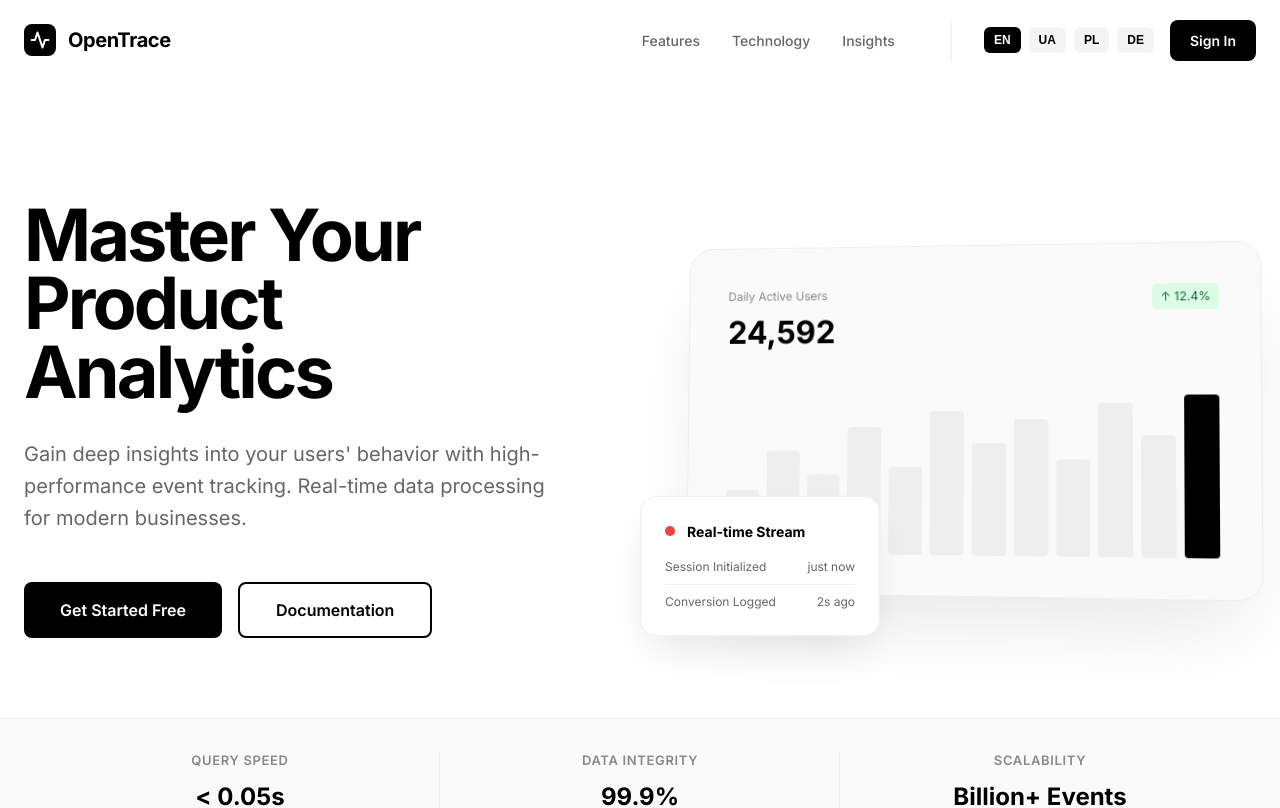
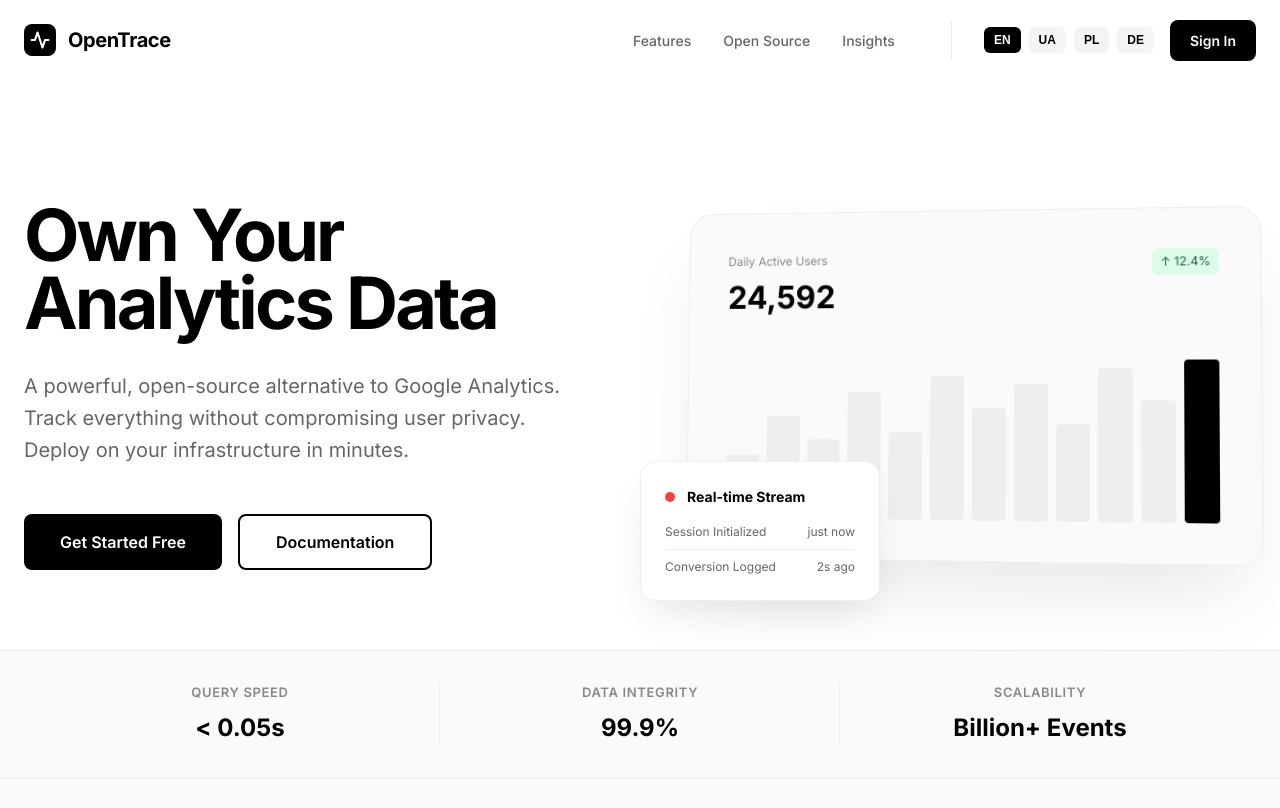
Before and after one commit to del4pp/opentrace, a Next.js app in the folder frontend/: page / in a window 1280 px wide. Shown: the top 808 px of the page. Built offline with nearby package versions, Linux system fonts and the light colour scheme; no server answers.

Commit message:
fix: full translation support and improved footer with social icons

```diff
--- a/frontend/app/page.js
+++ b/frontend/app/page.js
@@ -54,7 +54,7 @@ export default function LandingPage() {
           <nav className={styles.desktopNav}>
             <div className={styles.navLinks}>
               <a href="#features" className={styles.navItem}>{t('landing.nav.features')}</a>
-              <a href="#tech" className={styles.navItem}>Technology</a>
+              <a href="#tech" className={styles.navItem}>{t('landing.nav.opensource')}</a>
               <a href="#insights" className={styles.navItem}>Insights</a>
             </div>
 
@@ -87,10 +87,9 @@ export default function LandingPage() {
       {/* Hero */}
       <section className={styles.heroSection}>
         <div className={styles.heroContent}>
-          <h1 className={styles.heroTitle}>Master Your Product Analytics</h1>
+          <h1 className={styles.heroTitle}>{t('landing.hero.title')}</h1>
           <p className={styles.heroSubtitle}>
-            Gain deep insights into your users' behavior with high-performance event tracking.
-            Real-time data processing for modern businesses.
+            {t('landing.hero.subtitle')}
           </p>
           <div className={styles.heroActions}>
             <Link href="/login" className={styles.primaryBtn}>
@@ -138,16 +137,16 @@ export default function LandingPage() {
       <section id="insights" className={styles.statsSection}>
         <div className={styles.statsGrid}>
           <div className={styles.statItem}>
-            <div className={styles.statLabel}>Query Speed</div>
+            <div className={styles.statLabel}>{t('landing.stats_block.speed')}</div>
             <div className={styles.statValue}>&lt; 0.05s</div>
           </div>
           <div className={styles.statItem}>
-            <div className={styles.statLabel}>Data Integrity</div>
+            <div className={styles.statLabel}>{t('landing.stats_block.integrity')}</div>
             <div className={styles.statValue}>99.9%</div>
           </div>
           <div className={styles.statItem}>
-            <div className={styles.statLabel}>Scalability</div>
-            <div className={styles.statValue}>Billion+ Events</div>
+            <div className={styles.statLabel}>{t('landing.stats_block.scalability')}</div>
+            <div className={styles.statValue}>{t('landing.stats_block.events')}</div>
           </div>
         </div>
       </section>
@@ -156,24 +155,24 @@ export default function LandingPage() {
       <section id="tech" className={styles.featuresSection} style={{ background: '#fafafa' }}>
         <div className={styles.featuresContainer}>
           <div className={styles.sectionHeader}>
-            <h2 className={styles.sectionTitle}>Built for Scale</h2>
-            <p className={styles.sectionSubtitle}>Developed with the most advanced technical stack to ensure stability and performance.</p>
+            <h2 className={styles.sectionTitle}>{t('landing.tech_stack.title')}</h2>
+            <p className={styles.sectionSubtitle}>{t('landing.tech_stack.subtitle')}</p>
           </div>
           <div className={styles.featuresGrid}>
             <div className={styles.featureCard} style={{ background: '#fff' }}>
               <div className={styles.featureIcon}>⚡</div>
-              <h3 className={styles.featureTitle}>FastAPI Engine</h3>
-              <p className={styles.featureDesc}>Asynchronous core handling thousands of requests per second with minimal overhead.</p>
+              <h3 className={styles.featureTitle}>{t('landing.tech_stack.fastapi.title')}</h3>
+              <p className={styles.featureDesc}>{t('landing.tech_stack.fastapi.desc')}</p>
             </div>
             <div className={styles.featureCard} style={{ background: '#fff' }}>
               <div className={styles.featureIcon}>📊</div>
-              <h3 className={styles.featureTitle}>ClickHouse Storage</h3>
-              <p className={styles.featureDesc}>The world's fastest columnar database for analytical workloads and real-time reporting.</p>
+              <h3 className={styles.featureTitle}>{t('landing.tech_stack.clickhouse.title')}</h3>
+              <p className={styles.featureDesc}>{t('landing.tech_stack.clickhouse.desc')}</p>
             </div>
             <div className={styles.featureCard} style={{ background: '#fff' }}>
               <div className={styles.featureIcon}>⚛️</div>
-              <h3 className={styles.featureTitle}>Next.js Interface</h3>
-              <p className={styles.featureDesc}>Responsive and modern frontend built with the latest React patterns for fluid experience.</p>
+              <h3 className={styles.featureTitle}>{t('landing.tech_stack.nextjs.title')}</h3>
+              <p className={styles.featureDesc}>{t('landing.tech_stack.nextjs.desc')}</p>
             </div>
           </div>
         </div>
@@ -213,12 +212,17 @@ export default function LandingPage() {
             <div className={styles.cardType}>Enterprise Edition</div>
             <div className={styles.cardPrice}>Tier-1<span className={styles.cardPricePeriod}> Infrastructure</span></div>
             <div className={styles.cardFeatures}>
-              {['Custom Dashboards', 'Infinite Data Retention', 'Secure Architecture', 'API Access'].map((item, i) => (
+              {[
+                { key: 'dashboards', en: 'Custom Dashboards' },
+                { key: 'retention', en: 'Infinite Data Retention' },
+                { key: 'security', en: 'Secure Architecture' },
+                { key: 'api', en: 'API Access' }
+              ].map((item, i) => (
                 <div key={i} className={styles.cardFeatureItem}>
                   <div className={styles.checkIcon}>
                     <svg width="12" height="12" viewBox="0 0 24 24" fill="none" stroke="#000" strokeWidth="3" strokeLinecap="round" strokeLinejoin="round"><polyline points="20 6 9 17 4 12" /></svg>
                   </div>
-                  <span style={{ fontSize: '15px' }}>{item}</span>
+                  <span style={{ fontSize: '15px' }}>{t(`landing.enterprise.${item.key}`)}</span>
                 </div>
               ))}
             </div>
@@ -238,17 +242,31 @@ export default function LandingPage() {
               <div className={styles.footerDesc}>
                 {t('landing.footer.tagline')}
               </div>
+              <div className={styles.socialLinks}>
+                <a href="https://t.me/opentrace_analytics" target="_blank" className={styles.socialIcon} title="Telegram">
+                  <svg width="20" height="20" viewBox="0 0 24 24" fill="none" stroke="currentColor" strokeWidth="2" strokeLinecap="round" strokeLinejoin="round"><path d="m22 2-7 20-4-9-9-4Z" /><path d="M22 2 11 13" /></svg>
+                </a>
+                <a href="https://discord.gg/opentrace" target="_blank" className={styles.socialIcon} title="Discord">
+                  <svg width="20" height="20" viewBox="0 0 24 24" fill="none" stroke="currentColor" strokeWidth="2" strokeLinecap="round" strokeLinejoin="round"><circle cx="9" cy="12" r="1" /><circle cx="15" cy="12" r="1" /><path d="M7.5 7.1c2.1-.9 4.9-.9 7 0M5 19l4.5-1.5M19 19l-4.5-1.5" /></svg>
+                </a>
+                <a href="https://github.com/del4pp/opentrace" target="_blank" className={styles.socialIcon} title="GitHub">
+                  <svg width="20" height="20" viewBox="0 0 24 24" fill="none" stroke="currentColor" strokeWidth="2" strokeLinecap="round" strokeLinejoin="round"><path d="M9 19c-5 1.5-5-2.5-7-3m14 6v-3.87a3.37 3.37 0 0 0-.94-2.61c3.14-.35 6.44-1.54 6.44-7A5.44 5.44 0 0 0 20 4.77 5.07 5.07 0 0 0 19.91 1S18.73.65 16 2.48a13.38 13.38 0 0 0-7 0C6.27.65 5.09 1 5.09 1A5.07 5.07 0 0 0 5 4.77a5.44 5.44 0 0 0-1.5 3.78c0 5.42 3.3 6.61 6.44 7A3.37 3.37 0 0 0 9 18.13V22" /></svg>
+                </a>
+                <a href="https://instagram.com/opentrace" target="_blank" className={styles.socialIcon} title="Instagram">
+                  <svg width="20" height="20" viewBox="0 0 24 24" fill="none" stroke="currentColor" strokeWidth="2" strokeLinecap="round" strokeLinejoin="round"><rect width="20" height="20" x="2" y="2" rx="5" ry="5" /><path d="M16 11.37A4 4 0 1 1 12.63 8 4 4 0 0 1 16 11.37z" /><line x1="17.5" x2="17.51" y1="6.5" y2="6.5" /></svg>
+                </a>
+              </div>
             </div>
             <div className={styles.footerLinks}>
               <div>
-                <div className={styles.footerGroupTitle}>Product</div>
+                <div className={styles.footerGroupTitle}>{t('landing.footer.product')}</div>
                 <div className={styles.footerGroupLinks}>
-                  <a href="#features" className={styles.footerLink}>Features</a>
-                  <a href="#tech" className={styles.footerLink}>Tech</a>
+                  <a href="#features" className={styles.footerLink}>{t('landing.nav.features')}</a>
+                  <a href="#tech" className={styles.footerLink}>{t('landing.nav.opensource')}</a>
                 </div>
               </div>
               <div>
-                <div className={styles.footerGroupTitle}>Company</div>
+                <div className={styles.footerGroupTitle}>{t('landing.footer.community')}</div>
                 <div className={styles.footerGroupLinks}>
                   <a href="#" className={styles.footerLink}>About</a>
                   <a href="#" className={styles.footerLink}>Contact</a>
--- a/frontend/translations/index.js
+++ b/frontend/translations/index.js
@@ -474,6 +474,35 @@ export const translations = {
         resources: "Resources",
         community: "Community",
       },
+      stats_block: {
+        speed: "Query Speed",
+        integrity: "Data Integrity",
+        scalability: "Scalability",
+        events: "Billion+ Events"
+      },
+      tech_stack: {
+        title: "Built for Scale",
+        subtitle: "Developed with the most advanced technical stack to ensure stability and performance.",
+        fastapi: {
+          title: "FastAPI Engine",
+          desc: "Asynchronous core handling thousands of requests per second with minimal overhead."
+        },
+        clickhouse: {
+          title: "ClickHouse Storage",
+          desc: "The world's fastest columnar database for analytical workloads and real-time reporting."
+        },
+        nextjs: {
+          title: "Next.js Interface",
+          desc: "Responsive and modern frontend built with the latest React patterns for fluid experience."
+        }
+      },
+      enterprise: {
+        tier: "Tier-1 Infrastructure",
+        dashboards: "Custom Dashboards",
+        retention: "Infinite Data Retention",
+        security: "Secure Architecture",
+        api: "API Access"
+      }
     },
     forgot_password: {
       title: "Reset Password",
@@ -1108,6 +1137,35 @@ export const translations = {
         resources: "Ресурси",
         community: "Спільнота",
       },
+      stats_block: {
+        speed: "Швидкість запитів",
+        integrity: "Цілісність даних",
+        scalability: "Масштабованість",
+        events: "Мільярди подій"
+      },
+      tech_stack: {
+        title: "Побудовано для масштабу",
+        subtitle: "Розроблено з використанням найсучаснішого технічного стеку для забезпечення стабільності та швидкості.",
+        fastapi: {
+          title: "Двигун FastAPI",
+          desc: "Асинхронне ядро, що обробляє тисячі запитів на секунду з мінімальними затримками."
+        },
+        clickhouse: {
+          title: "Сховище ClickHouse",
+          desc: "Найшвидша у світі колонкова база даних для аналітичних задач та звітів у реальному часі."
+        },
+        nextjs: {
+          title: "Інтерфейс Next.js",
+          desc: "Адаптивний та сучасний фронтенд, побудований на новітніх паттернах React для плавної роботи."
+        }
+      },
+      enterprise: {
+        tier: "Tier-1 Інфраструктура",
+        dashboards: "Кастомні дашборди",
+        retention: "Безлімітне зберігання",
+        security: "Захищена архітектура",
+        api: "Доступ до API"
+      }
     },
     forgot_password: {
       title: "Відновлення паролю",
@@ -1606,6 +1664,35 @@ export const translations = {
         resources: "Zasoby",
         community: "Społeczność",
       },
+      stats_block: {
+        speed: "Szybkość zapytań",
+        integrity: "Integralność danych",
+        scalability: "Skalowalność",
+        events: "Miliardy zdarzeń"
+      },
+      tech_stack: {
+        title: "Zbudowane dla skali",
+        subtitle: "Opracowane przy użyciu najnowocześniejszego stosu technologicznego w celu zapewnienia stabilności i wydajności.",
+        fastapi: {
+          title: "Silnik FastAPI",
+          desc: "Asynchroniczny rdzeń obsługujący tysiące żądań na sekundę przy minimalnym obciążeniu."
+        },
+        clickhouse: {
+          title: "Magazyn ClickHouse",
+          desc: "Najszybsza na świecie kolumnowa baza danych do obciążeń analitycznych i raportowania w czasie rzeczywistym."
+        },
+        nextjs: {
+          title: "Interfejs Next.js",
+          desc: "Responsive i nowoczesny frontend zbudowany z najnowszych wzorców React dla płynnego doświadczenia."
+        }
+      },
+      enterprise: {
+        tier: "Infrastruktura Tier-1",
+        dashboards: "Niestandardowe pulpity",
+        retention: "Nieskończona retencja danych",
+        security: "Bezpieczna architektura",
+        api: "Dostęp do API"
+      }
     },
   },
   de: {
@@ -1942,6 +2029,35 @@ export const translations = {
         resources: "Ressourcen",
         community: "Community",
       },
+      stats_block: {
+        speed: "Abfragegeschwindigkeit",
+        integrity: "Datenintegrität",
+        scalability: "Skalierbarkeit",
+        events: "Milliarden+ Ereignisse"
+      },
+      tech_stack: {
+        title: "Für Skalierung gebaut",
+        subtitle: "Entwickelt mit dem fortschrittlichsten technischen Stack, um Stabilität und Leistung zu gewährleisten.",
+        fastapi: {
+          title: "FastAPI Engine",
+          desc: "Asynchroner Kern, der Tausende von Anfragen pro Sekunde mit minimalem Overhead verarbeitet."
+        },
+        clickhouse: {
+          title: "ClickHouse Speicher",
+          desc: "Die weltweit schnellste spaltenorientierte Datenbank für analytische Workloads und Echtzeit-Reporting."
+        },
+        nextjs: {
+          title: "Next.js Oberfläche",
+          desc: "Reaktionsschnelles und modernes Frontend, gebaut mit den neuesten React-Mustern für ein flüssiges Erlebnis."
+        }
+      },
+      enterprise: {
+        tier: "Tier-1 Infrastruktur",
+        dashboards: "Eigene Dashboards",
+        retention: "Unendliche Datenspeicherung",
+        security: "Sichere Architektur",
+        api: "API-Zugriff"
+      }
     },
   },
 };
```
Also changed, not shown: frontend/app/page.module.css (+45 -12 lines).
